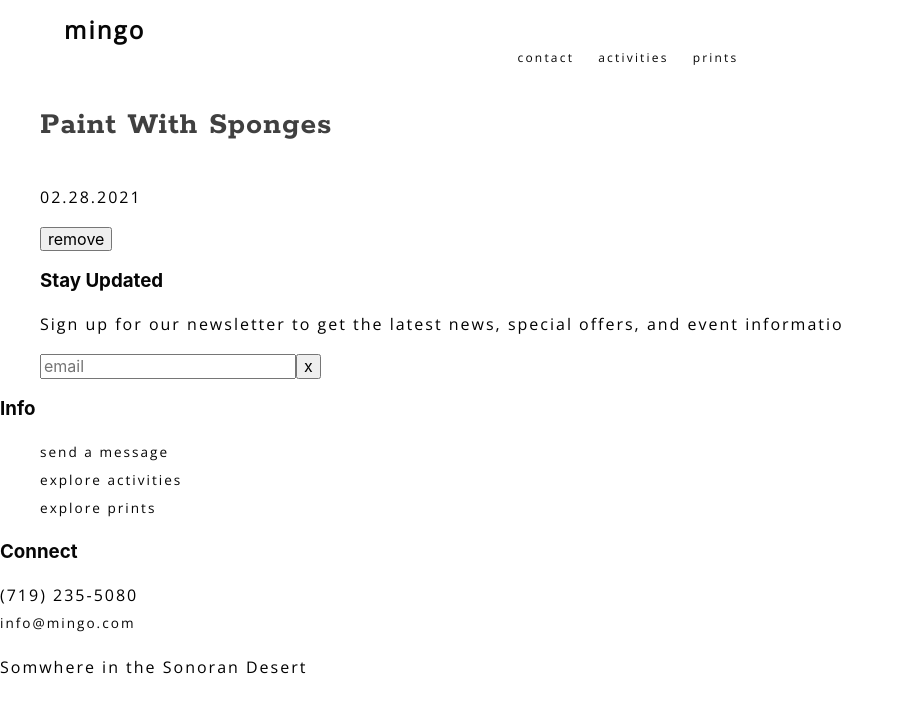
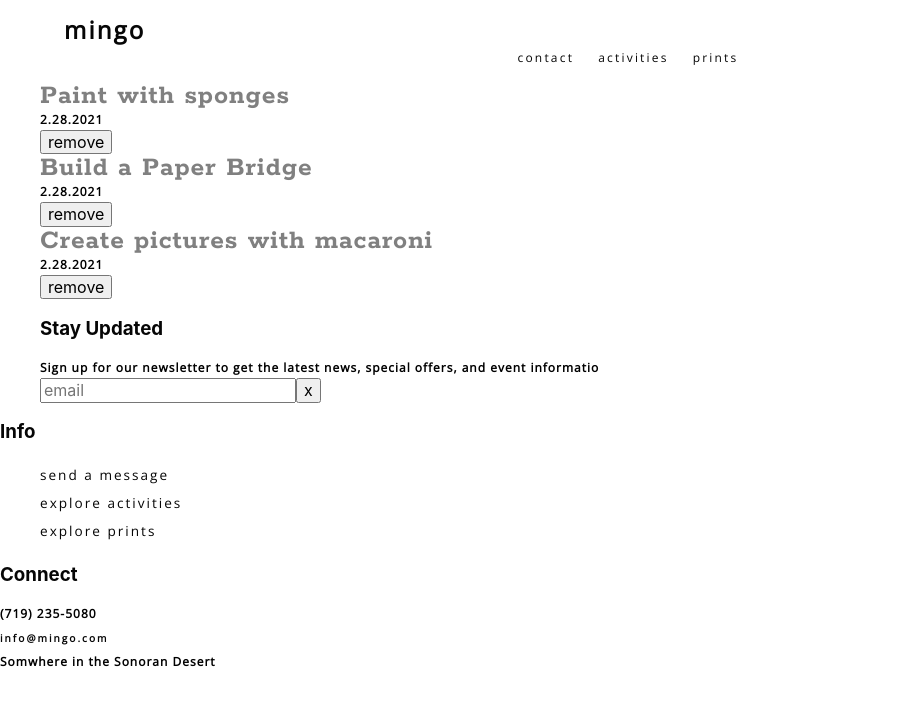
Before and after one commit to jpgraziani/mingo-client-static, a React (Create React App) app: page /activities in a window 1280 px wide. Shown: the top 712 px of the page, without its empty margins (0-904 px from the left). Built offline with nearby package versions, Linux system fonts and the light colour scheme.

Commit message:
css update && new page

```diff
--- a/src/App.css
+++ b/src/App.css
@@ -51,14 +51,14 @@ body {
 }
 
 /*  TYPOGRAPHY */
-h1 {
+h1, h2, p {
 	margin: 0;
 	padding: 0;
 }
 h2 {
 	font-family: var(--TitleFont);
 	font-size: 1.75rem;
-	line-height: 2rem;
+	line-height: 1.75rem;
 	letter-spacing: 1px;
 	color: gray;
 }
@@ -68,31 +68,15 @@ h3 {
 }
 
 p {
-	letter-spacing: 2px;
-	line-height: 1.5rem;
+	letter-spacing: 1px;
+	line-height: 1.25rem;
 	color:black;
 	font-family: var(--pFont);
 	font-weight: 600;
 	font-size: .75rem;
 }
 
-@media (min-width:768px) {
-	h2 {
-		font-family: var(--TitleFont);
-		font-size: 2rem;
-		letter-spacing: 1px;
-		color: #404040;
-	}
 
-	p {
-		letter-spacing: 2px;
-		line-height: 1.75rem;
-		color: black;
-		font-family: var(--pFont);
-		font-weight: 300;
-		font-size: 1rem;
-	}
-}
 
 .dark-text {
 	color: var(--primary);
@@ -109,10 +93,8 @@ img {
 	display: inline-block;
 	margin-top: 1rem;
 	margin-right: 1rem;
-	padding-top: 1.0625rem;
-  padding-right: 1.1875rem;
-  padding-bottom: 1rem;
-  padding-left: 1.1875rem;
+	margin-bottom: 1rem;
+	padding: .40rem .65rem;
 	text-decoration: none;
 	font-size: .75rem;
 	letter-spacing: 2.2px;
--- a/src/App.js
+++ b/src/App.js
@@ -4,7 +4,7 @@ import NavBar from './components/NavBar'
 import HomePage from './pages/HomePage'
 import ActivityList from './pages/ActivityList'
 import Footer from './components/Footer'
-
+import ApiContext from './ApiContext'
 import Store from './data';
 
 import './App.css';
@@ -29,10 +29,15 @@ class App extends React.Component {
 
   render() {
     console.log(this.state.activities)
+    const value = {
+      activities: this.state.activities
+    }
     return (
       <main>
         <NavBar />
-        <div>{this.renderRoutes()}</div>
+        <ApiContext.Provider value={value}>
+          {this.renderRoutes()}
+        </ApiContext.Provider>
         <Footer />
       </main>
      );
--- /dev/null
+++ b/src/components/ActivityCard.js
@@ -0,0 +1,25 @@
+import React from 'react';
+import { Link } from 'react-router-dom'
+import ApiContext from '../ApiContext'
+
+export default class ActivityCard extends React.Component {
+
+  static contextType = ApiContext;
+
+  render() {
+    const { name, id, date } = this.props
+    return (
+      <section>
+        <div className='activity-card'>
+          <Link to={`/activity/${id}`}>
+            <h2>{name}</h2>
+            <p>{date}</p>
+          </Link>
+          <button>
+            remove
+          </button>
+        </div>
+      </section>
+    );
+  }
+}
--- a/src/components/Card.js
+++ /dev/null
@@ -1,20 +0,0 @@
-import React from 'react';
-import { Link } from 'react-router-dom'
-
-export default class Card extends React.Component {
-  render() {
-    return (
-      <section>
-        <div className='activity-card'>
-          <Link to='/activities'>
-            <h2>Paint With Sponges</h2>
-            <p>02.28.2021</p>
-          </Link>
-          <button>
-            remove
-          </button>
-        </div>
-      </section>
-    );
-  }
-}
--- a/src/data.js
+++ b/src/data.js
@@ -8,15 +8,15 @@ const store = {
       supplies: "Glue, paint, paper, tape"
     },
     {
-      id: "1",
+      id: "2",
       name: "Build a Paper Bridge",
       date: "2.28.2021",
       description: "Lorem Ipsum is simply dummy text of the printing and typesetting industry. Lorem Ipsum has been the industry's standard dummy text ever since the 1500s, when an unknown printer took a galley of type and scrambled it to make a type specimen book. It has survived not only five centuries, but also the leap into electronic typesetting, remaining essentially unchanged. It was popularised in the 1960s with the release of Letraset sheets containing Lorem Ipsum passages, and more recently with desktop publishing software like Aldus PageMaker including versions of Lorem Ipsum.",
       supplies: "Glue, paint, paper, tape"
     },
     {
-      id: "1",
-      name: "Cract with macaroni",
+      id: "3",
+      name: "Create pictures with macaroni",
       date: "2.28.2021",
       description: "Lorem Ipsum is simply dummy text of the printing and typesetting industry. Lorem Ipsum has been the industry's standard dummy text ever since the 1500s, when an unknown printer took a galley of type and scrambled it to make a type specimen book. It has survived not only five centuries, but also the leap into electronic typesetting, remaining essentially unchanged. It was popularised in the 1960s with the release of Letraset sheets containing Lorem Ipsum passages, and more recently with desktop publishing software like Aldus PageMaker including versions of Lorem Ipsum.",
       supplies: "Glue, paint, paper, tape"
--- a/src/pages/ActivityList.js
+++ b/src/pages/ActivityList.js
@@ -1,25 +1,27 @@
 import React from 'react'
 
-import Card from '../components/Card'
-import Store from '../data'
+import ActivityCard from '../components/ActivityCard'
+import ApiContext from '../ApiContext'
 
 export default class ActivityList extends React.Component {
-  state = {
-    activities: []
-  }
 
-  componentDidMount() {
-    this.setState({
-      activities: Store
-    })
-  }
+ static contextType = ApiContext;
 
   render() {
+    const { activities=[] } = this.context
     return (
       <section>
         <div>
           <ul>
-            <li><Card /></li>
+            {activities.map((activity, idx) =>
+              <li key={idx + activity.id}>
+                <ActivityCard
+                  id={activity.id}
+                  name={activity.name}
+                  date={activity.date}
+                />
+              </li>
+            )}
           </ul>
         </div>
       </section>
```
Also changed, not shown: src/pages/SelectedActivityPage.js (added).
